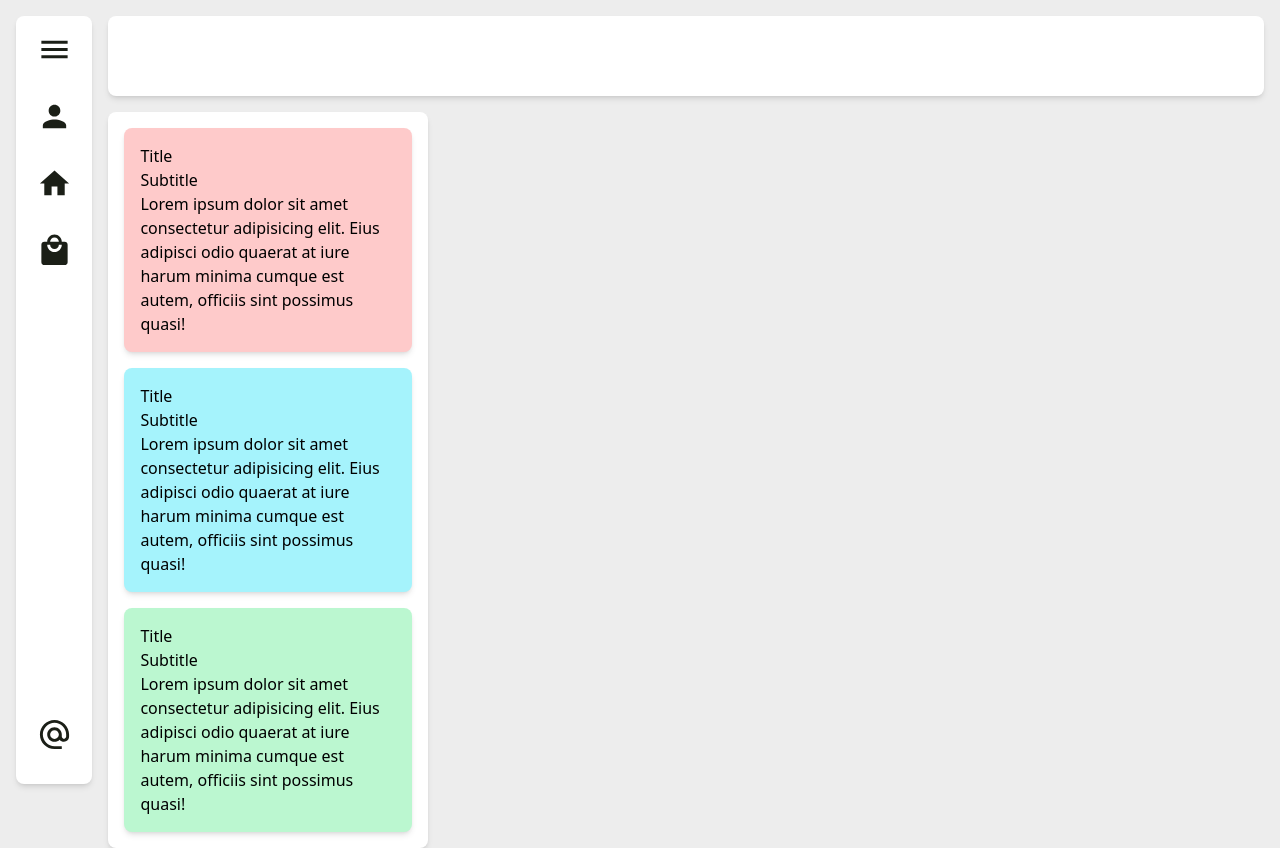
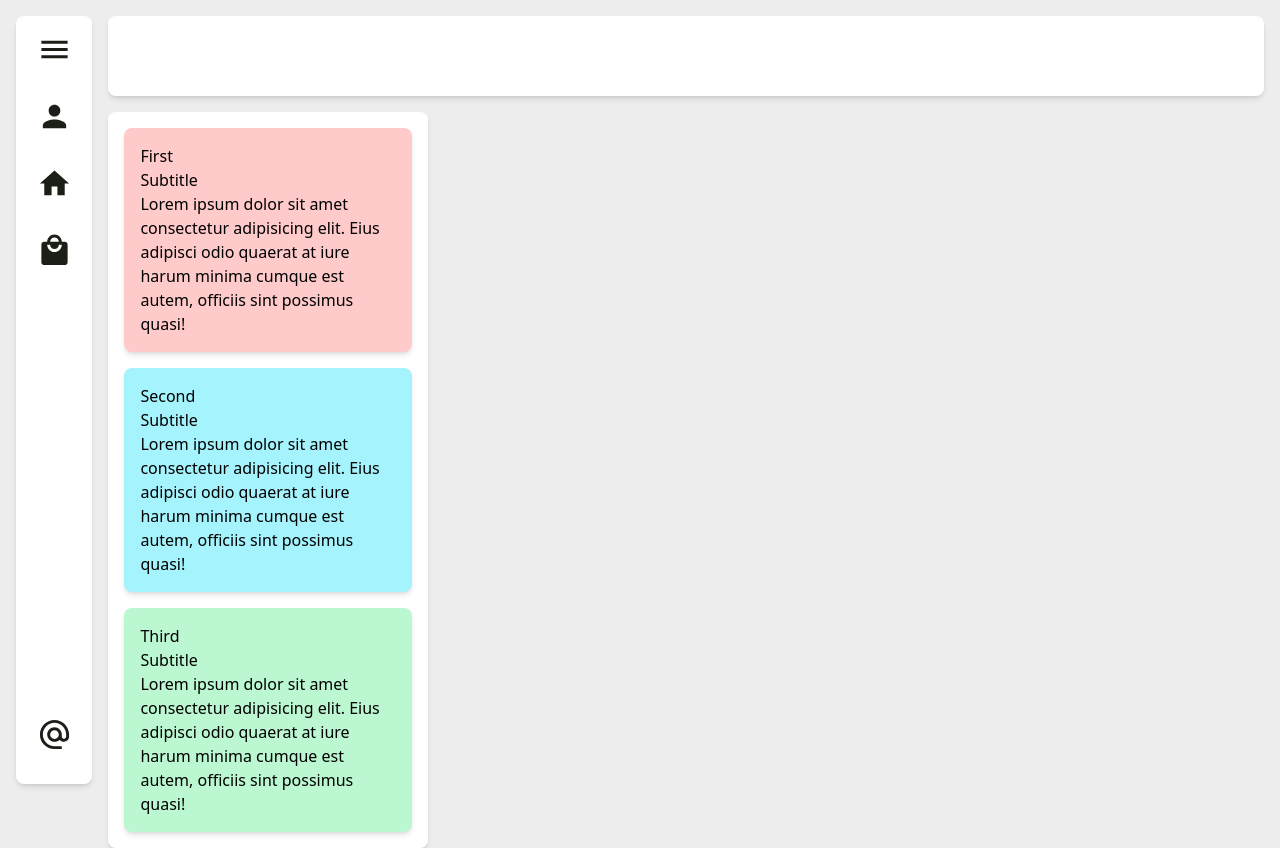
Before and after one commit to ibrvimv/trello, a Next.js app: page / in a window 1280 px wide. Built offline with nearby package versions, Linux system fonts and the light colour scheme.

Commit message:
cleanup, create better card data

```diff
--- a/src/components/card.tsx
+++ b/src/components/card.tsx
@@ -1,20 +1,25 @@
 import { DraggableProvided } from 'react-beautiful-dnd';
 
+type CardType = {
+  bgColor: string;
+  title: string;
+  id: string;
+};
 export default function Card({
-  bgColor,
+  props,
   provided,
 }: {
-  bgColor: string;
+  props: CardType;
   provided: DraggableProvided;
 }): JSX.Element {
   return (
     <div
-      className={`_card ${bgColor} p-4 rounded-lg shadow-md`}
+      className={`_card ${props.bgColor} p-4 rounded-lg shadow-md`}
       {...provided.dragHandleProps}
       {...provided.draggableProps}
       ref={provided.innerRef}
     >
-      <h3>Title</h3>
+      <h3>{props.title}</h3>
       <h4>Subtitle</h4>
       <p>
         Lorem ipsum dolor sit amet consectetur adipisicing elit. Eius adipisci
--- a/src/components/column.tsx
+++ b/src/components/column.tsx
@@ -3,15 +3,18 @@ import { DragDropContext, Droppable, Draggable } from 'react-beautiful-dnd';
 
 const DATA = [
   {
-    color: 'bg-red-200',
+    title: 'First',
+    bgColor: 'bg-red-200',
     id: '1111',
   },
   {
-    color: 'bg-cyan-200',
+    title: 'Second',
+    bgColor: 'bg-cyan-200',
     id: '2222',
   },
   {
-    color: 'bg-green-200',
+    title: 'Third',
+    bgColor: 'bg-green-200',
     id: '3333',
   },
 ];
@@ -27,9 +30,7 @@ export default function Column(): JSX.Element {
         >
           {DATA.map((item, id) => (
             <Draggable key={id} draggableId={item.id} index={id}>
-              {(provided) => (
-                <Card key={id} bgColor={item?.color} provided={provided} />
-              )}
+              {(provided) => <Card key={id} props={item} provided={provided} />}
             </Draggable>
           ))}
         </div>
```
